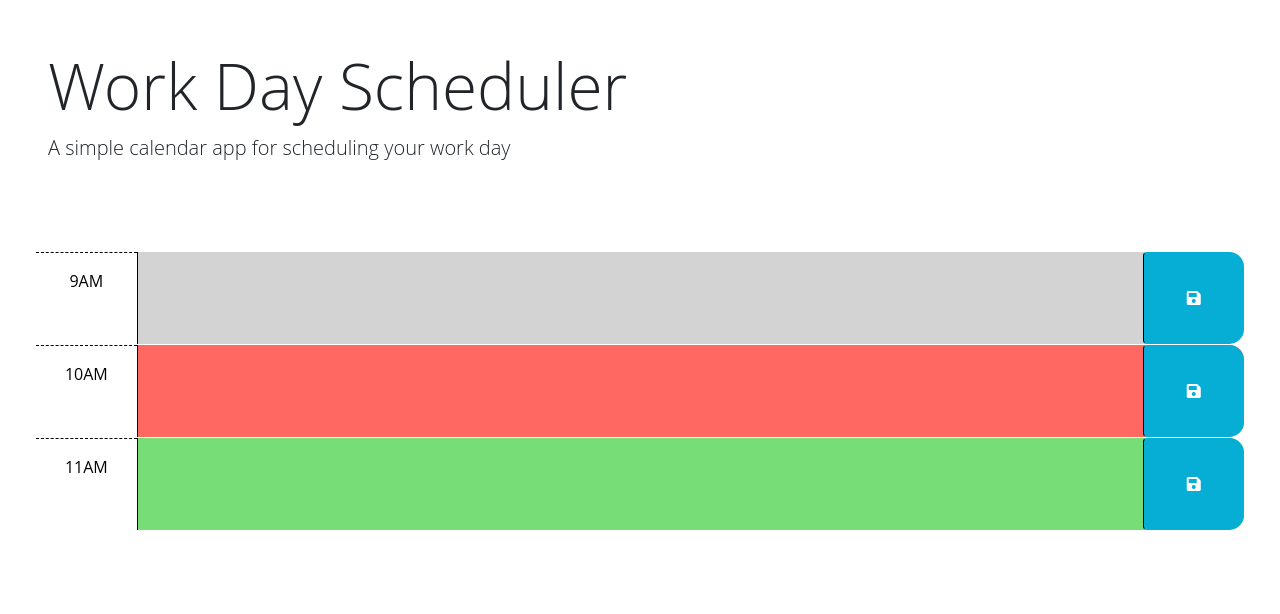
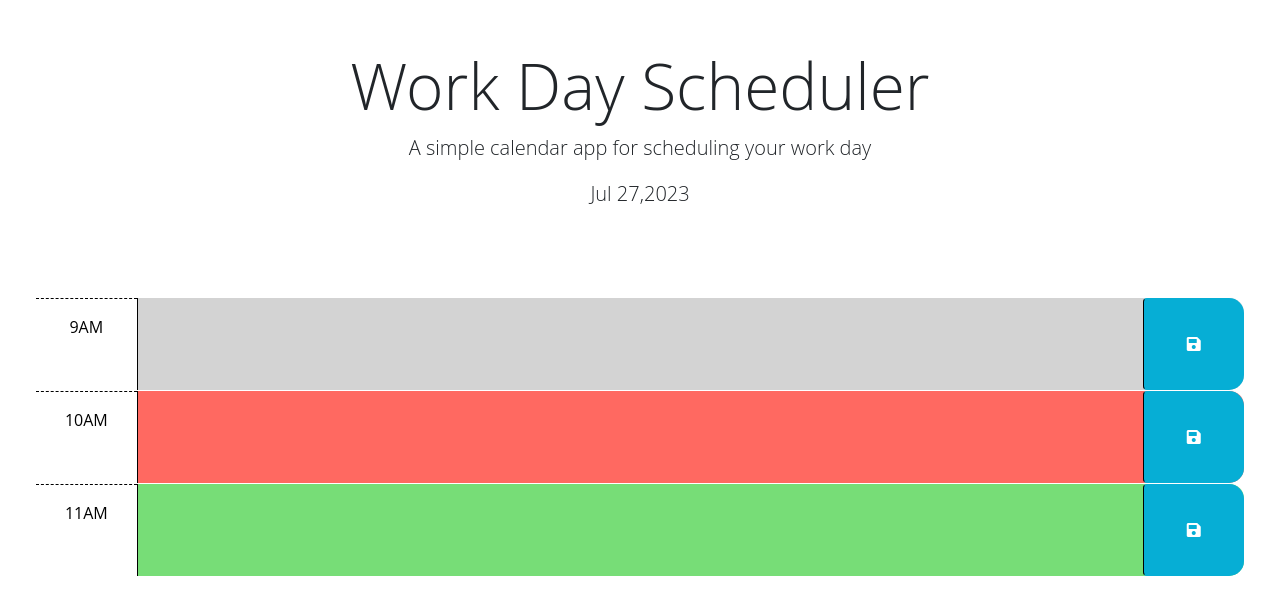
Before and after one commit to ant05man/Workday-scheduler, a plain HTML site: page index.html in a window 1280 px wide. Drawn offline with nearby package versions, Linux system fonts and the light colour scheme.

Commit message:
centered header

```diff
--- a/assets/script.js
+++ b/assets/script.js
@@ -1,7 +1,7 @@
 // Wrap all code that interacts with the DOM in a call to jQuery to ensure that
 // the code isn't run until the browser has finished rendering all the elements
 // in the html.
-$(function () {
+var timeDisplayEl = $('#currentDay');
     // TODO: Add a listener for click events on the save button. This code should
     // use the id in the containing time-block as a key to save the user input in
     // local storage. HINT: What does `this` reference in the click listener
@@ -20,4 +20,10 @@ $(function () {
     // attribute of each time-block be used to do this?
     //
     // TODO: Add code to display the current date in the header of the page.
-  });
+
+      function displayTime() {
+      var rightNow = dayjs().format('MMM D,YYYY');
+      timeDisplayEl.text(rightNow);
+      }
+
+      displayTime();
--- a/assets/style.css
+++ b/assets/style.css
@@ -2,6 +2,19 @@ body {
     font-family: 'Open Sans', sans-serif;
     font-size: 16px;
   }
+
+  .display-3 {
+   text-align: center;
+  }
+
+  .lead {
+    text-align: center;
+  }
+
+  #currentDay {
+    text-align:  center;
+  }
+
 
   textarea {
     background: transparent;
```
